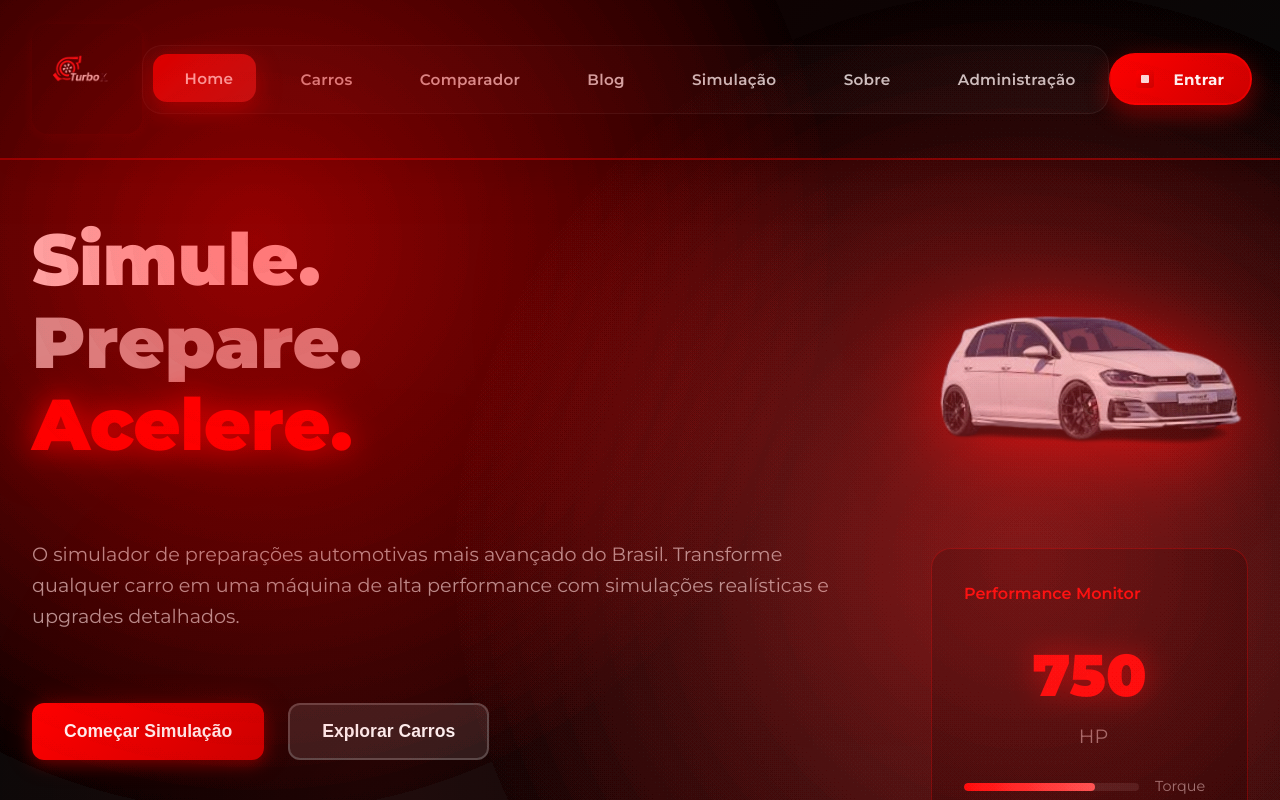
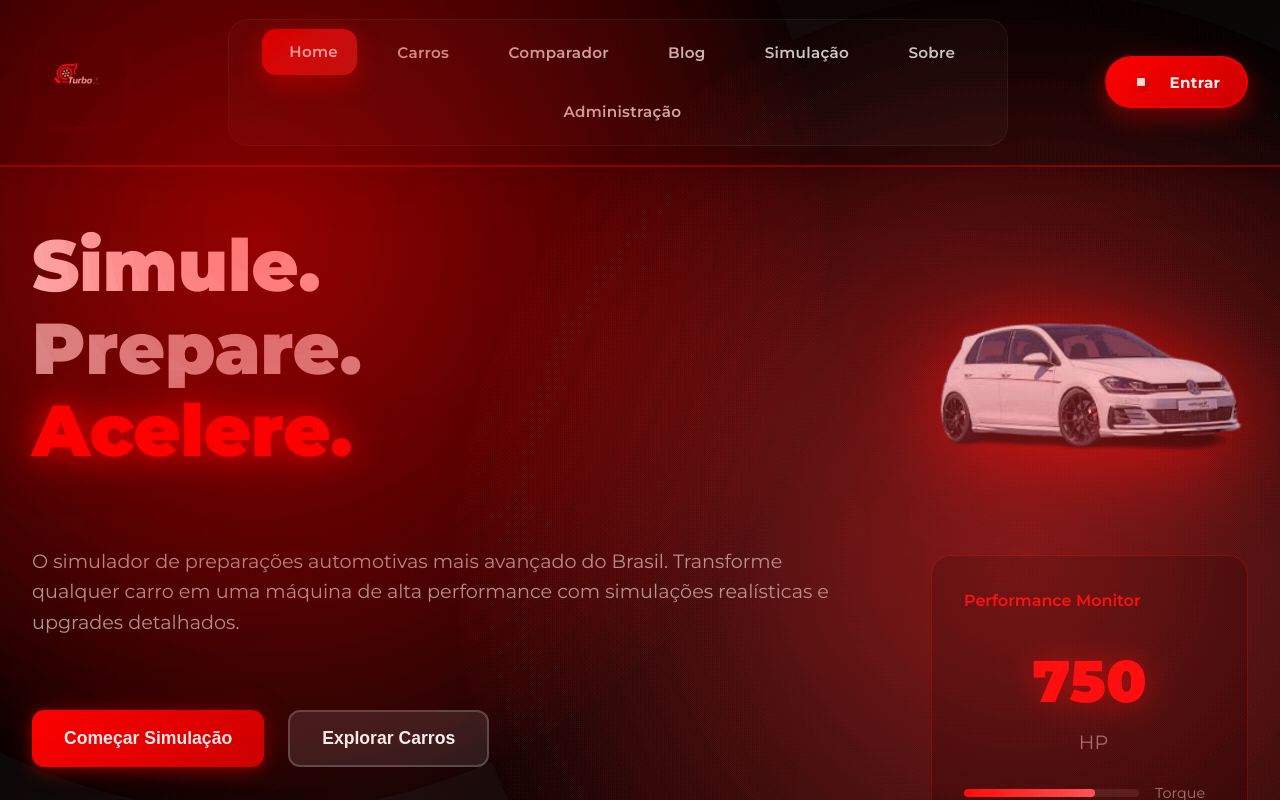
Before and after one commit to PedroLeoo07/turboX-front-end, a Next.js app: page / in a window 1280 px wide. Shown: the top 800 px of the page. Built offline with nearby package versions, Linux system fonts and the light colour scheme; no server answers.

Commit message:
feat: ajustar estilos do componente Navigation para melhor responsividade e layout

```diff
--- a/src/app/components/Navigation.module.css
+++ b/src/app/components/Navigation.module.css
@@ -19,9 +19,11 @@
   align-items: center;
   justify-content: space-between;
   padding: 1.2rem 2.5rem;
-  max-width: 1400px;
+  max-width: 1600px;
   margin: 0 auto;
   min-height: 75px;
+  gap: 1rem;
+  flex-wrap: nowrap;
 }
 
 /* ==================== LOGO ESTILIZADO ==================== */
@@ -38,8 +40,9 @@
   border-radius: 0;
   cursor: pointer;
   transition: transform 0.2s, box-shadow 0.2s;
-  height: 120px;
-  width: 120px;
+  height: 100px;
+  width: 100px;
+  flex-shrink: 0;
 }
 
 .logo:focus {
@@ -55,8 +58,8 @@
   border-radius: 16px;
   box-shadow: 0 2px 12px 0 rgba(255,0,0,0.10), 0 1px 4px 0 rgba(0,0,0,0.08);
   transition: transform 0.2s, box-shadow 0.2s;
-  width: 110px;
-  height: 110px;
+  width: 90px;
+  height: 90px;
   object-fit: contain;
   background: #fff0 0 0 no-repeat padding-box;
 }
@@ -98,6 +101,9 @@
   padding: 0.6rem;
   border-radius: 20px;
   border: 1px solid rgba(255, 255, 255, 0.05);
+  flex-wrap: wrap;
+  max-width: calc(100vw - 500px);
+  justify-content: center;
 }
 
 .divider {
@@ -110,8 +116,8 @@
 .desktopNavItem {
   display: flex;
   align-items: center;
-  gap: 0.6rem;
-  padding: 0.9rem 1.4rem;
+  gap: 0.5rem;
+  padding: 0.85rem 1.2rem;
   background: transparent;
   border: none;
   color: rgba(255, 255, 255, 0.8);
@@ -121,6 +127,8 @@
   position: relative;
   overflow: hidden;
   font-weight: 500;
+  white-space: nowrap;
+  flex-shrink: 0;
 }
 
 .desktopNavItem::before {
@@ -191,13 +199,14 @@
 .desktopUserSection {
   display: flex;
   align-items: center;
-  gap: 1.5rem;
+  gap: 1rem;
+  flex-shrink: 0;
 }
 
 .userInfo {
   display: flex;
   align-items: center;
-  gap: 1rem;
+  gap: 0.8rem;
   padding: 0.8rem 1.4rem;
   background: linear-gradient(135deg,
     rgba(255, 255, 255, 0.08),
```
